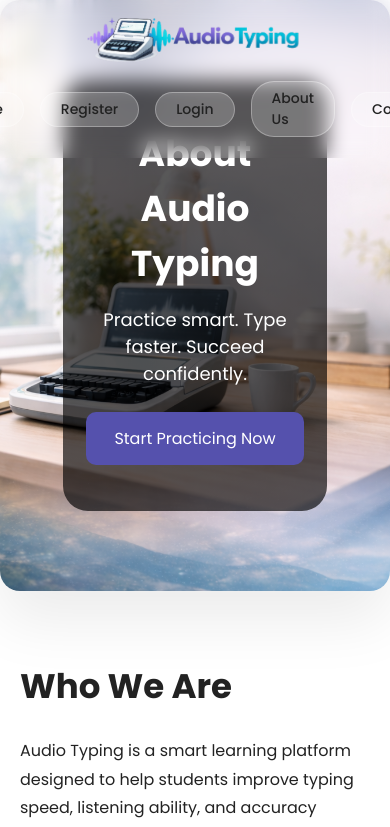
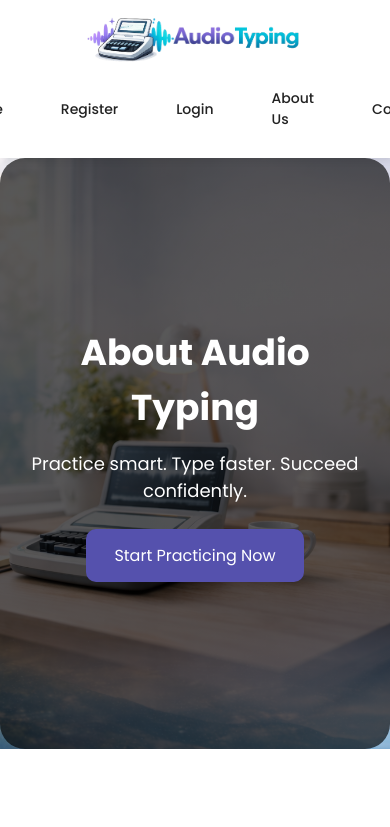
Before and after one commit to manishjangra761/Audio-Typing, a React (Create React App) app in the folder frontend/: page /about in a window 390 px wide. Shown: the top 827 px of the page. Built offline with nearby package versions, Linux system fonts and the light colour scheme.

Commit message:
navbar of about left

```diff
--- a/frontend/src/components/AboutPage.jsx
+++ b/frontend/src/components/AboutPage.jsx
@@ -5,9 +5,9 @@ import Navbar from "./HomePage/Navbar";
 const AboutPage = () => {
   return (
       <div className="about-page">
-        <Navbar />
+        <Navbar type='homepage'/>
       {/* HERO SECTION */}
-      <section className="hero">
+      <section className="hero-about">
         <div className="hero-overlay">
           <h1>About Audio Typing</h1>
           <p>Practice smart. Type faster. Succeed confidently.</p>
--- a/frontend/src/components/Contact.jsx
+++ b/frontend/src/components/Contact.jsx
@@ -6,7 +6,7 @@ import Navbar from "./HomePage/Navbar";
 const Contact = () => {
     return (
         <div className="contact-bg">
-            <Navbar />
+            <Navbar type= "contact"/>
             <div className="contact-layout">
 
                 {/* LEFT SIDE INFO */}
--- a/frontend/src/components/HomePage.jsx
+++ b/frontend/src/components/HomePage.jsx
@@ -8,7 +8,7 @@ import AboutHome from './HomePage/AboutHome'
 const HomePage = () => {
     return (
         <div className='home-bg'>
-            <Navbar />
+            <Navbar type="homepage"/>
             <HeroSection />
             <AboutHome />
             <ContactArea />
--- a/frontend/src/components/HomePage/Navbar.jsx
+++ b/frontend/src/components/HomePage/Navbar.jsx
@@ -3,9 +3,9 @@ import '../../styles/global.css'
 import '../../styles/Navbar.css'
 import Register from '../Register'
 
-const Navbar = () => {
+const Navbar = ({type}) => {
     return (
-        <nav className='navbar overlay'>
+        <nav className={` ${type === "homepage" ? "navbar overlay" : "navbar-overlay overlay"}`}>
             <div className='logo'>
                 <a href="/"><img src="/assets/logo.png" alt="Audio Typing Logo" /></a>
 
--- a/frontend/src/styles/AboutPage.css
+++ b/frontend/src/styles/AboutPage.css
@@ -4,7 +4,7 @@
 }
 
 /* HERO */
-.hero {
+.hero-about {
   height: 70vh;
   background-image: url("../../public/assets/bg.png");
   background-size: cover;
@@ -28,12 +28,12 @@
   border-radius: 25px;
 }
 
-.hero h1 {
+.hero-about h1 {
   font-size: 52px;
   font-weight: 700;
 }
 
-.hero p {
+.hero-about p {
   font-size: 24px;
   margin: 15px 0 25px;
 }
@@ -151,11 +151,11 @@
 /* RESPONSIVE */
 @media (max-width: 900px) {
 
-  .hero h1 {
+  .hero-about h1 {
     font-size: 36px;
   }
 
-  .hero p {
+  .hero-about p {
     font-size: 18px;
   }
 
--- a/frontend/src/styles/Contact.css
+++ b/frontend/src/styles/Contact.css
@@ -1,13 +1,3 @@
-.navbar {
-  position: absolute;   /* IMPORTANT */
-  top: 0;
-  left: 0;
-  width: 100%;
-  z-index: 100;
-
-  background: transparent;  /* remove white bg */
-  box-shadow: none;
-}
 
 .contact-bg {
   position: relative;   /* IMPORTANT */
--- a/frontend/src/styles/Navbar.css
+++ b/frontend/src/styles/Navbar.css
@@ -8,6 +8,22 @@
   position: sticky;
   top: 0;
   z-index: 1000;
+}
+
+.navbar-overlay {
+   display: flex;
+  justify-content: space-between;
+  align-items: center;
+  /* background-color: #fff8f8; */
+  padding: 12px 60px;
+  position: absolute;   /* IMPORTANT */
+  top: 0;
+  left: 0;
+  width: 100%;
+  z-index: 100;
+
+  background: transparent;  /* remove white bg */
+  box-shadow: none;
 }
 
 .overlay {
```
